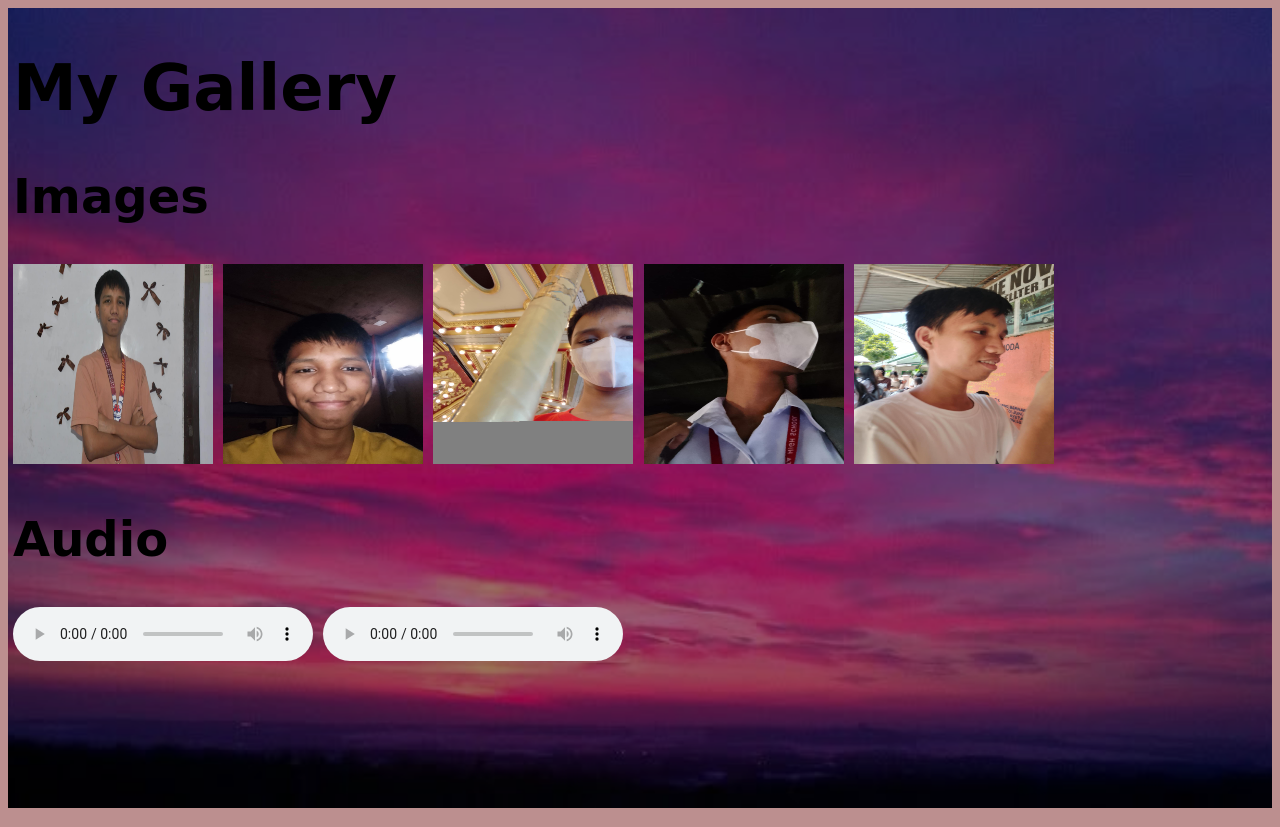
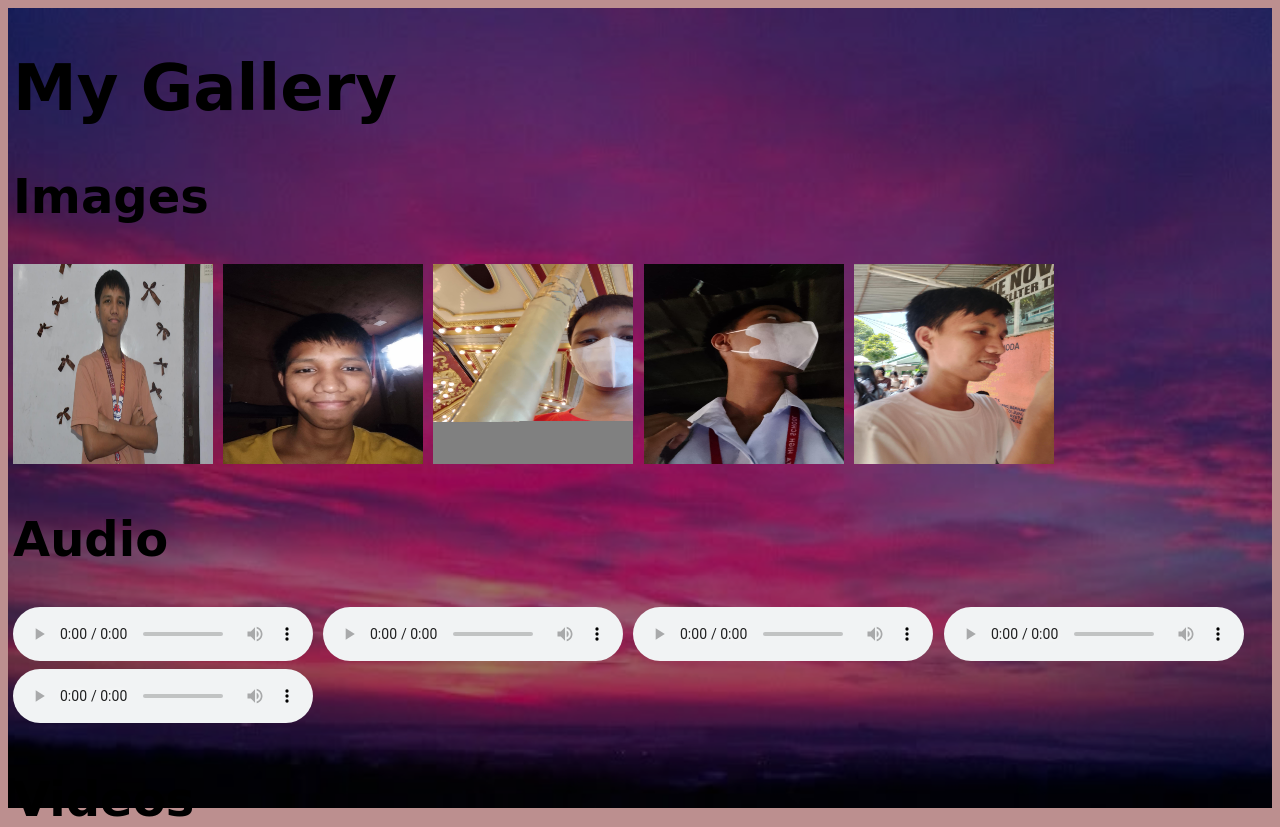
Before and after one commit to Rjay-Coding/RjayGallery, a plain HTML site: page index.html in a window 1280 px wide. Drawn offline with Linux system fonts and the light colour scheme.

Commit message:
Update index.html

```diff
--- a/index.html
+++ b/index.html
@@ -58,25 +58,16 @@
        <img src="img5.jpeg" alt="muka ni Limbaga" style="width:200px; height:200px;">
 
 
-
-
-
-
-
-
-
-
-
-
-
      <h2>Audio</h2>
 
          <audio src="what.mp3" controls></audio>
-
          <audio src="dam.mp3" controls></audio>
+         <audio src="badromance.mp3" controls></audio>
+         <audio src="upuan.mp3" controls></audio>
+         <audio src="diewithasmile.mp3" controls></audio>
 
 
-
+    <h2>Videos</h2>
 
    </div>
 </body>
```
